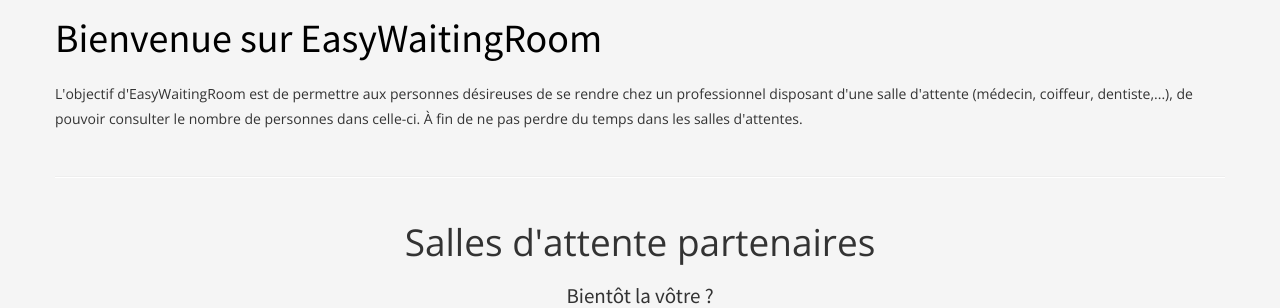
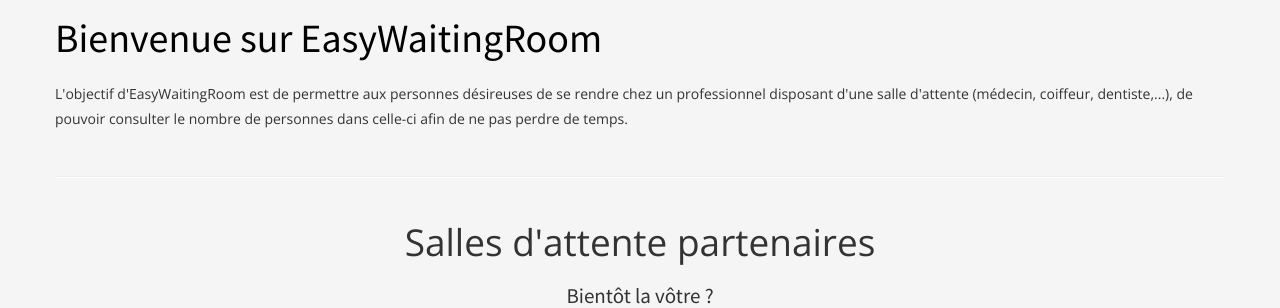
Before and after one commit to Martinouh/Integration_Web, a PHP site: page /projet_int/ in a window 1280 px wide. Shown: the part 567-875 px from the top of the page. Run offline with PHP 8.4, Linux system fonts and the light colour scheme; some web fonts are replaced.

Commit message:
modif txt accueil

```diff
--- a/site/index.php
+++ b/site/index.php
@@ -120,8 +120,7 @@ if(!isset($_SESSION['is'])) {
                 <h1>Bienvenue sur EasyWaitingRoom</h1>
 
                 <p>
-                    L'objectif d'EasyWaitingRoom est de permettre aux personnes désireuses de se rendre chez un professionnel disposant d'une salle d'attente (médecin, coiffeur, dentiste,...), de pouvoir consulter le nombre de personnes dans celle-ci.
-                    À fin de ne pas perdre du temps dans les salles d'attentes.<br>
+                    L'objectif d'EasyWaitingRoom est de permettre aux personnes désireuses de se rendre chez un professionnel disposant d'une salle d'attente (médecin, coiffeur, dentiste,...), de pouvoir consulter le nombre de personnes dans celle-ci afin de ne pas perdre de temps.<br>
                 </p>
 
                 <hr style="margin:45px 0 35px" />
```
